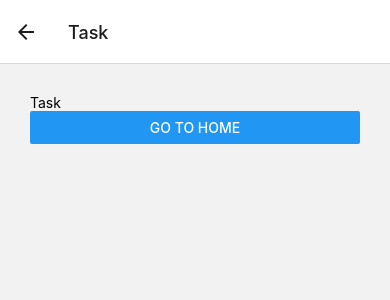
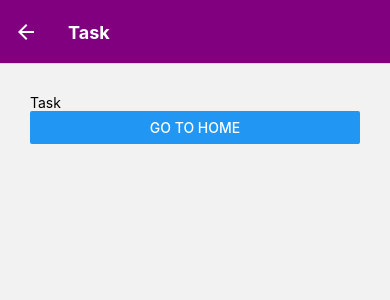
Before and after one commit to Chathuranga97lj/expoApp-with-navitation, a React Native app: screen /Task in a window 390 px wide. Shown: the top 300 px of the page. Built offline with nearby package versions, Linux system fonts and the light colour scheme.

Commit message:
add header styles

```diff
--- a/routes/MyStack.js
+++ b/routes/MyStack.js
@@ -8,7 +8,18 @@ const Stack = createNativeStackNavigator();
 
 const MyStack = () => {
   return (
-    <Stack.Navigator>
+    <Stack.Navigator
+      screenOptions={{
+        headerStyle: {
+          backgroundColor: 'purple'
+        },
+        headerTintColor: 'white',
+        headerTitleStyle: {
+          fontWeight: 'bold'
+        }
+      }}
+    >
+
         <Stack.Screen name = "Home" component={Home}/>
         <Stack.Screen name = "Task" component={Task}/>
         <Stack.Screen name = "About" component={About}/>
--- a/screens/Task.js
+++ b/screens/Task.js
@@ -5,7 +5,7 @@ import { global } from '../styles/global'
 const Task = ({navigation}) => {
 
   const goToHome = () => {
-    navigation.push("Home")
+    navigation.goBack();
   }
 
   return (
```
